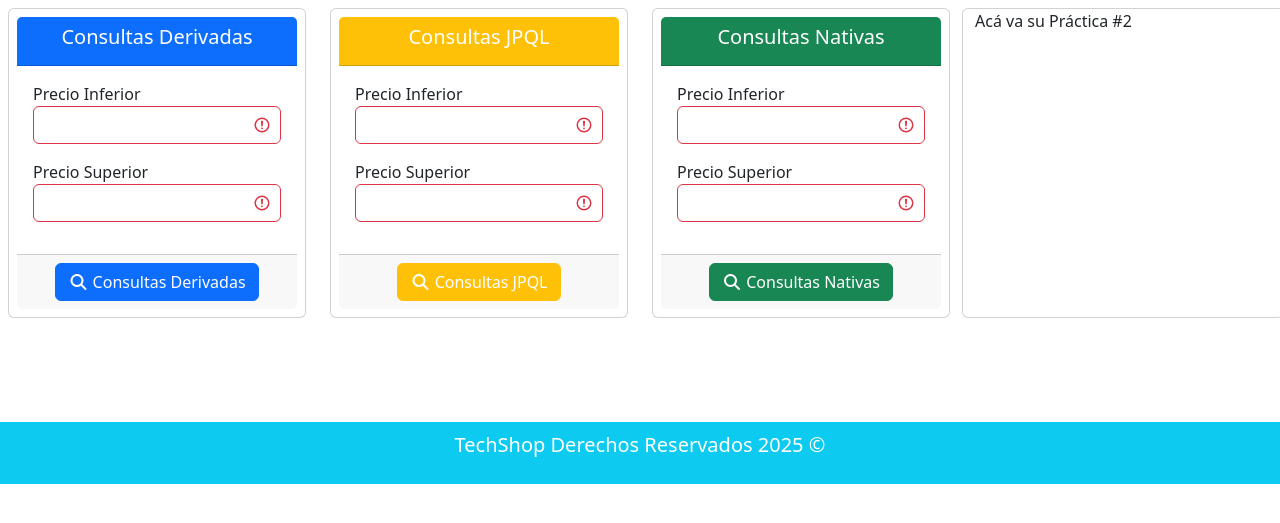
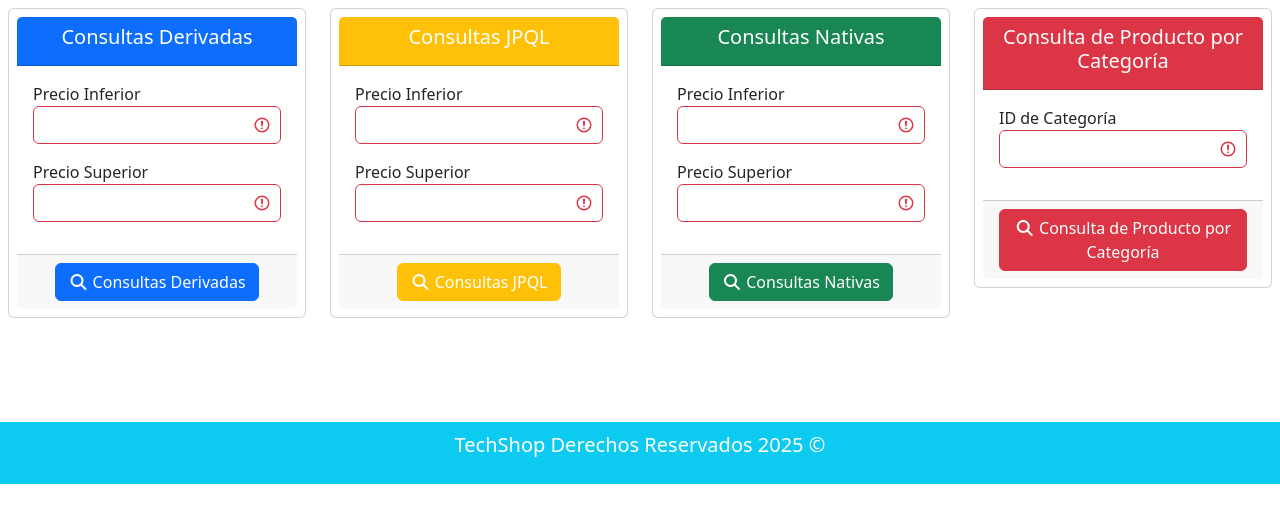
Before and after one commit to Leonardo-MV20/Leo_tienda, a Spring app: template src/main/resources/templates/consultas/listado.html in a window 1280 px wide. Shown: the part 112-635 px from the top of the page. Run offline with Thymeleaf, Linux system fonts and the light colour scheme; the template is opened without the code that fills it, so the values that code supplies are empty; some libraries are stand-ins or nearby versions.

Commit message:
Práctica 2
Consulta número 4. Consulta de producto por categoría

```diff
--- a/src/main/java/Leo_tienda/tienda/repository/ProductoRepository.java
+++ b/src/main/java/Leo_tienda/tienda/repository/ProductoRepository.java
@@ -24,4 +24,8 @@ public interface ProductoRepository extends JpaRepository<Producto, Integer> {
             value = "SELECT * FROM producto p WHERE p.precio BETWEEN :precioInf AND :precioSup ORDER BY p.precio ASC")
     public List<Producto> consultaSQL(@Param("precioInf") double precioInf, @Param("precioSup") double precioSup);
 
+    @Query(nativeQuery = true,
+            value = "SELECT * FROM producto p WHERE p.id_categoria = :idCategoria ORDER BY p.precio ASC")
+    public List<Producto> consultaSQLCategoria(@Param("idCategoria") int idCategoria);
+
 }
--- a/src/main/resources/messages.properties
+++ b/src/main/resources/messages.properties
@@ -89,7 +89,9 @@ producto.total=Total Productos
 consultas.derivadas=Consultas Derivadas
 consultas.jpql=Consultas JPQL
 consultas.sql=Consultas Nativas
+consultas.practica=Consulta de Producto por Categor\u00eda
 consultas.precio.inferior=Precio Inferior
+consultas.idcategoria=ID de Categor\u00eda
 consultas.precio.superior=Precio Superior
 pruebas.todas=Todas
 registro.activar.error=Error activando usuario
--- a/src/main/resources/templates/consultas/fragmentos.html
+++ b/src/main/resources/templates/consultas/fragmentos.html
@@ -63,9 +63,8 @@
     <div th:replace="~{consultas/fragmentos :: formConsulta('primary',#{consultas.derivadas},'/consultas/consultaDerivada')}"/>
     <div th:replace="~{consultas/fragmentos :: formConsulta('warning',#{consultas.jpql},'/consultas/consultaJPQL')}"/>
     <div th:replace="~{consultas/fragmentos :: formConsulta('success',#{consultas.sql},'/consultas/consultaSQL')}"/>
-    <div class='card'><p>Acá va su Práctica #2</p></div>
+    <div th:replace="~{consultas/fragmentos :: formConsultaCategoria('danger',#{consultas.practica},'/consultas/consultaCategoria')}"/>
 </section>
-
 <!-- fragmento 4 para mostrar el formulario factorizado -->
 <div th:fragment='formConsulta(colorForm, textoForm, urlForm)'>
     <form method="post" th:action='@{${urlForm}}' class='was-validated'>
@@ -93,3 +92,26 @@
         </div>
     </form>
 </div>
+
+<div th:fragment='formConsultaCategoria(colorForm, textoForm, urlForm)'>
+    <form method="post" th:action='@{${urlForm}}' class='was-validated'>
+        <div class='card p-2'>
+            <div class="card-header text-center text-white" th:classappend="${'bg-'+colorForm}">
+                <h5>[[${textoForm}]]</h5>
+            </div>
+            <div class="card-body">
+                <div class='mb-3'>
+                    <label>[[#{consultas.idcategoria}]]</label>
+                    <input type="number" name='idCategoria'
+                           th:value='${idCategoria}'
+                           class='form-control' min="1" required/>
+                </div>
+            </div>
+            <div class="card-footer text-center">
+                <button type='submit' class='btn text-white' th:classappend="${'btn-'+colorForm}">
+                    <i class='fa-solid fa-magnifying-glass'></i> [[${textoForm}]]
+                </button>
+            </div>
+        </div>
+    </form>
+</div>
```
Also changed, not shown: src/main/java/Leo_tienda/tienda/controller/ConsultaController.java (+7 -0 lines), src/main/java/Leo_tienda/tienda/service/ProductoService.java (+6 -1 lines).
